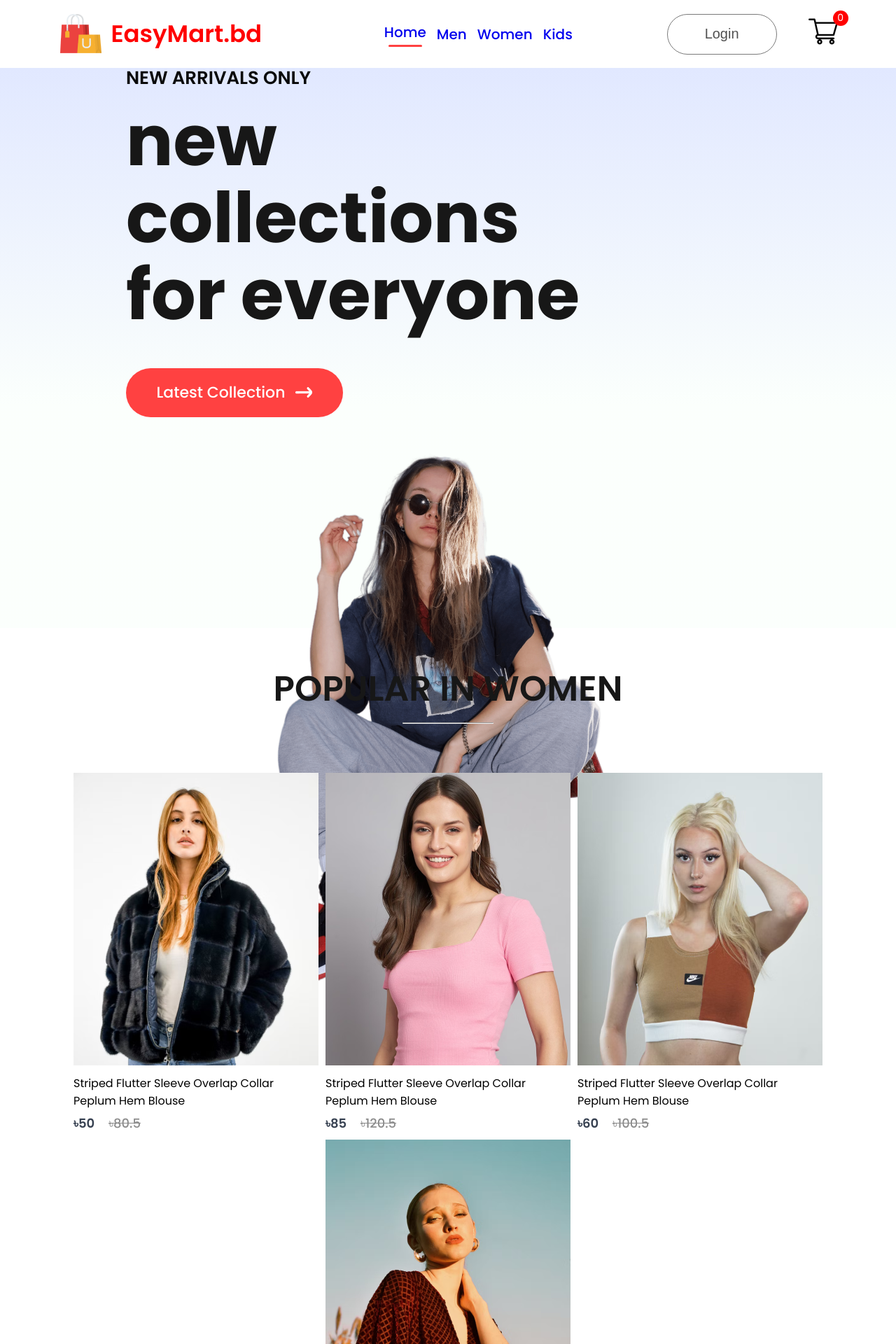
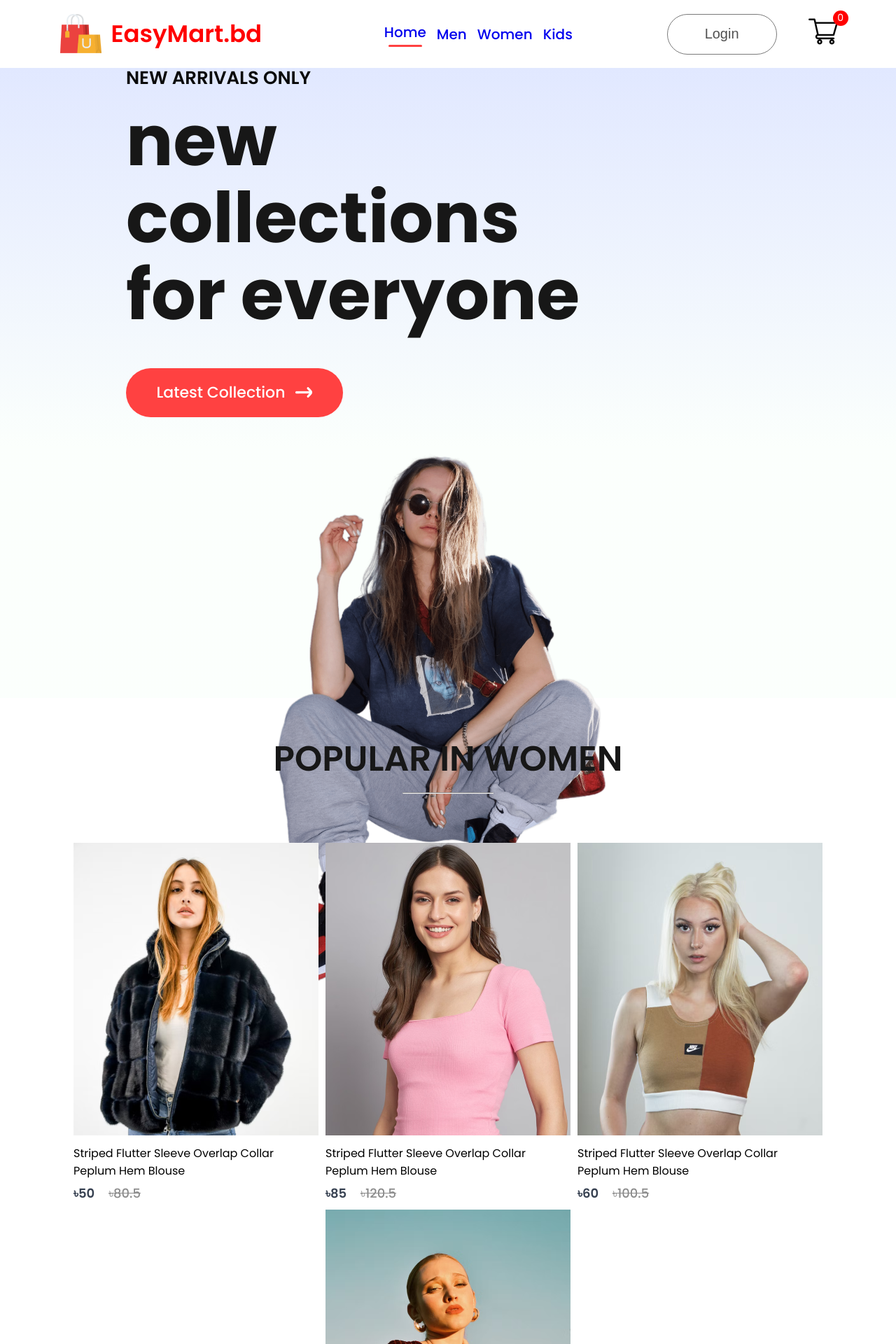
Before and after one commit to mim-obaidur-rahman-nasim/SZ-Commerce, a React (Create React App) app in the folder front-end/: page / in a window 1280 px wide. Shown: the top 1920 px of the page at 70% size. Built offline with nearby package versions, Linux system fonts and the light colour scheme.

Commit message:
Fixed some responsive issues

```diff
--- a/front-end/src/Components/Hero/Hero.css
+++ b/front-end/src/Components/Hero/Hero.css
@@ -3,6 +3,7 @@
   background: linear-gradient(180deg, #e1e8ff, #e1ffea22 60%);
   display: flex;
   flex-wrap: wrap;
+  padding-bottom: 100px;
 }
 
 .hero-left {
--- a/front-end/src/Components/NewCollections/NewCollection.css
+++ b/front-end/src/Components/NewCollections/NewCollection.css
@@ -4,7 +4,7 @@
     align-items: center;
     gap: 10px;
     height: 90vh;
-    padding-bottom: 1100px;
+    padding-bottom: 500px;
 }
 
 .new-collections h1 {
@@ -27,6 +27,11 @@
     gap: 30px;
     flex-wrap: wrap;
     justify-content: center;
+}
+@media (max-width: 1440px) {
+    .new-collections{
+        padding-bottom: 1100px;
+    }
 }
 
 @media (max-width: 1024px) {
--- a/front-end/src/Components/Popular/Popular.css
+++ b/front-end/src/Components/Popular/Popular.css
@@ -5,7 +5,6 @@
     gap: 10px;
     height: 90vh;
     padding-top: 50px;
-    padding-bottom: 520px;
 }
 
 .popular h1 {
@@ -28,6 +27,18 @@
     gap: 10px;
     flex-wrap: wrap;
     justify-content: center;
+}
+
+@media (max-width: 1440px) {
+    .popular {
+        padding-bottom: 500px;
+    }
+}
+
+@media (max-width: 1280px) {
+    .popular {
+        padding-bottom: 700px;
+    }
 }
 
 @media (max-width: 1024px) {
```
Also changed, not shown: front-end/src/Components/Navbar/Navbar.jsx (line endings or trailing spaces).
